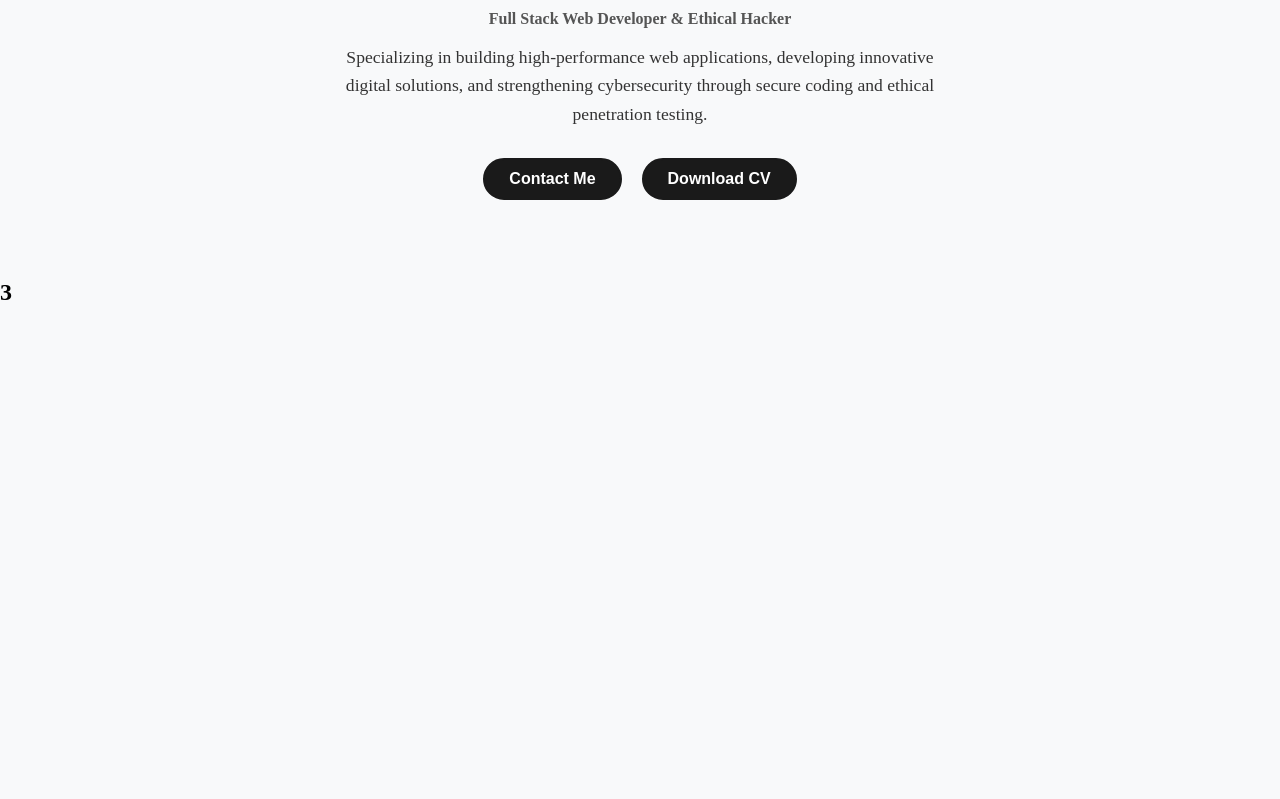
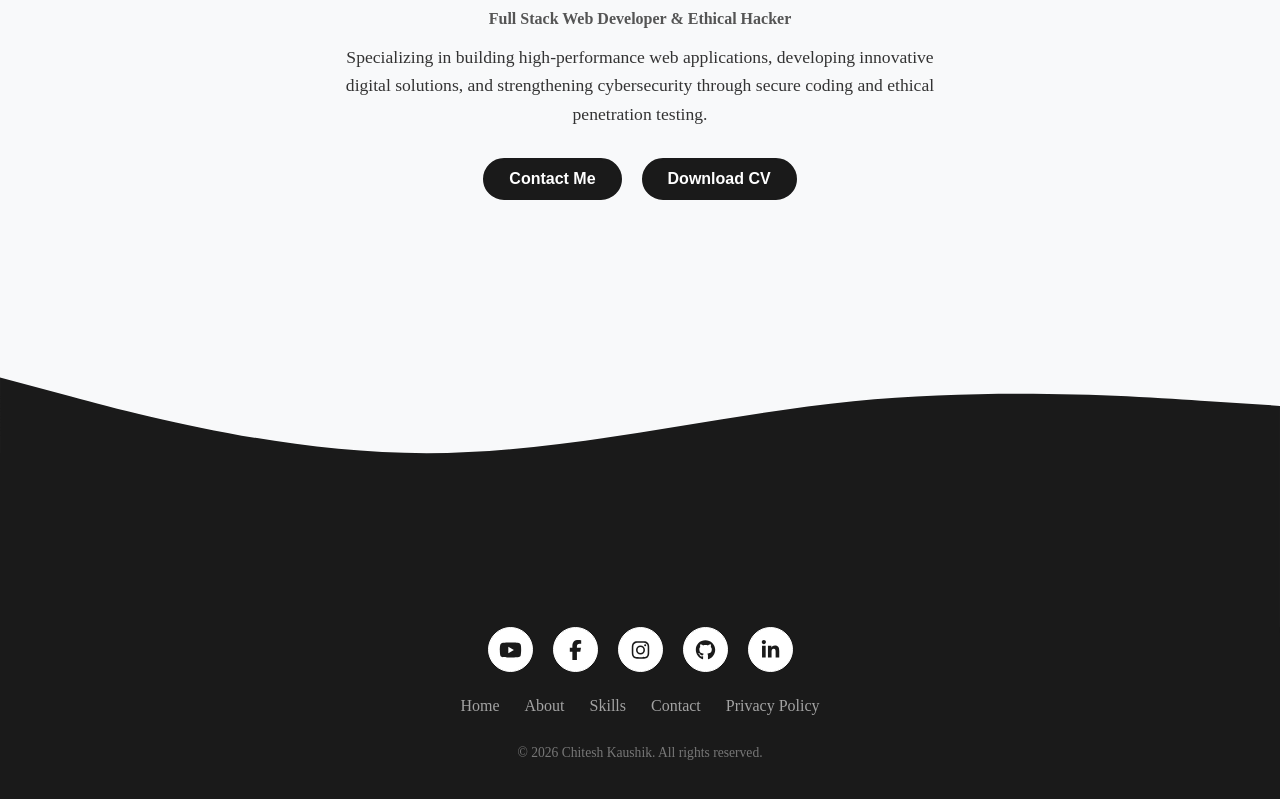
Before and after one commit to chiteshkumar/chiteshportfolio, a React (Vite) app: page / in a window 1280 px wide. Shown: the part 579-1378 px from the top of the page. Before the commit the page ends 885 px from the top, so only its background shows below. Built offline with nearby package versions, Linux system fonts and the light colour scheme; a web font is replaced by a local one.

Commit message:
footer completed

```diff
--- a/package.json
+++ b/package.json
@@ -10,6 +10,9 @@
     "preview": "vite preview"
   },
   "dependencies": {
+    "@fortawesome/fontawesome-svg-core": "^7.3.1",
+    "@fortawesome/free-brands-svg-icons": "^7.3.1",
+    "@fortawesome/react-fontawesome": "^3.5.0",
     "@theme-toggles/react": "^5.0.5",
     "framer-motion": "^14.6.0",
     "react": "^19.3.1",
--- a/src/App.jsx
+++ b/src/App.jsx
@@ -4,8 +4,9 @@ import './style/hero.css';
 import Navbar from './components/Navbar';
 import Home from './components/Home';
 import About from './components/About';
-import Contact from './components/Contact'
-import Footer from './components/Footer'
+import Contact from './components/Contact';
+import Footer from './components/Footer';
+
 const pageVariants = {
   initial: { opacity: 0, y: 30 },
   animate: { opacity: 1, y: 0 },
@@ -33,7 +34,8 @@ function App() {
           {page === 'contact' && <Contact />}
         </motion.div>
       </AnimatePresence>
-      <Footer />
+
+      <Footer setPage={setPage} />
     </div>
   );
 }
--- a/src/components/Footer.jsx
+++ b/src/components/Footer.jsx
@@ -1,8 +1,66 @@
-import '../style/footer.css'
-export default function Footer() {
-   return (
-     <div>
-       <h2>3</h2>
-     </div>
-   );
- }
+import React from 'react';
+import '../style/footer.css';
+import { FontAwesomeIcon } from '@fortawesome/react-fontawesome';
+import {
+  faGithub,
+  faInstagram,
+  faYoutube,
+  faFacebookF,
+  faLinkedinIn,
+} from '@fortawesome/free-brands-svg-icons';
+
+export default function Footer({ setPage }) {
+  const socialMedia = [
+    { id: 1, icon: faYoutube, link: 'https://youtube.com' },
+    { id: 2, icon: faFacebookF, link: 'https://facebook.com' },
+    { id: 3, icon: faInstagram, link: 'https://instagram.com' },
+    { id: 4, icon: faGithub, link: 'https://github.com' },
+    { id: 5, icon: faLinkedinIn, link: 'https://linkedin.com' },
+  ];
+
+  const go = (e, target) => {
+    e.preventDefault();
+    setPage(target);
+    window.scrollTo({ top: 0, behavior: 'smooth' });
+  };
+
+  return (
+    <>
+      <div className="wave">
+        <svg id="wave" xmlns="http://www.w3.org/2000/svg" viewBox="0 0 1440 320">
+          <path
+            fill="#1A1A1A"
+            fillOpacity="1"
+            d="M0,32L80,53.3C160,75,320,117,480,117.3C640,117,800,75,960,58.7C1120,43,1280,53,1360,58.7L1440,64L1440,320L1360,320C1280,320,1120,320,960,320C800,320,640,320,480,320C320,320,160,320,80,320L0,320Z"
+          />
+        </svg>
+      </div>
+
+      <div className="fotter">
+        <div className="logo">
+          {socialMedia.map((item) => (
+            <a
+              key={item.id}
+              href={item.link}
+              target="_blank"
+              rel="noopener noreferrer"
+              className="social-circle"
+            >
+              <FontAwesomeIcon icon={item.icon} className="social-icon" />
+            </a>
+          ))}
+        </div>
+
+        <div className="footer-links">
+          <a href="#home" onClick={(e) => go(e, 'home')}>Home</a>
+          <a href="#about" onClick={(e) => go(e, 'about')}>About</a>
+          <a href="#skills">Skills</a>
+          <a href="#contact">Contact</a>
+          <a href="#privacy">Privacy Policy</a>
+        </div>
+
+        <p className="copyright">© 2026 Chitesh Kaushik. All rights reserved.</p>
+      </div>
+    </>
+  );
+}
--- a/src/style/footer.css
+++ b/src/style/footer.css
@@ -0,0 +1,69 @@
+#wave{
+  margin-top: 70px;
+}
+.fotter{
+  background: #1A1A1A;
+  min-height: 200px;
+  margin-top: -10px;
+}
+.logo {
+  display: flex;
+  gap: 20px;
+  flex-wrap: wrap;
+  justify-content: center;
+}
+
+.social-circle {
+  display: flex;
+  justify-content: center;
+  align-items: center;
+  width: 45px;
+  height: 45px;
+  border-radius: 50%;
+  background-color: #ffffff;
+  border: 1.5px solid #ffffff;
+  text-decoration: none;
+  transition: all 0.3s ease;
+}
+
+.social-icon {
+  color: #1A1A1A;
+  font-size: 20px;
+  transition: all 0.3s ease;
+}
+
+.social-circle:hover {
+  background-color: #1A1A1A;
+  transform: translateY(-3px);
+}
+
+.social-circle:hover .social-icon {
+  color: #ffffff;
+}
+.footer-links {
+  display: flex;
+  gap: 25px;
+  flex-wrap: wrap;
+  justify-content: center;
+  margin-top: 25px;
+}
+
+.footer-links a {
+  color: #A3A3A3;
+  text-decoration: none;
+  font-size: 1rem;
+  font-weight: 500;
+  transition: color 0.3s ease;
+}
+
+.footer-links a:hover {
+  color: #ffffff;
+}
+
+.copyright {
+  color: #777777;
+  font-size: 0.85rem;
+  text-align: center;
+  margin-top: 30px;
+  margin-bottom: 10px;
+}
```
Also changed, not shown: 1 other file (tests, documents, lock files or other folders).
